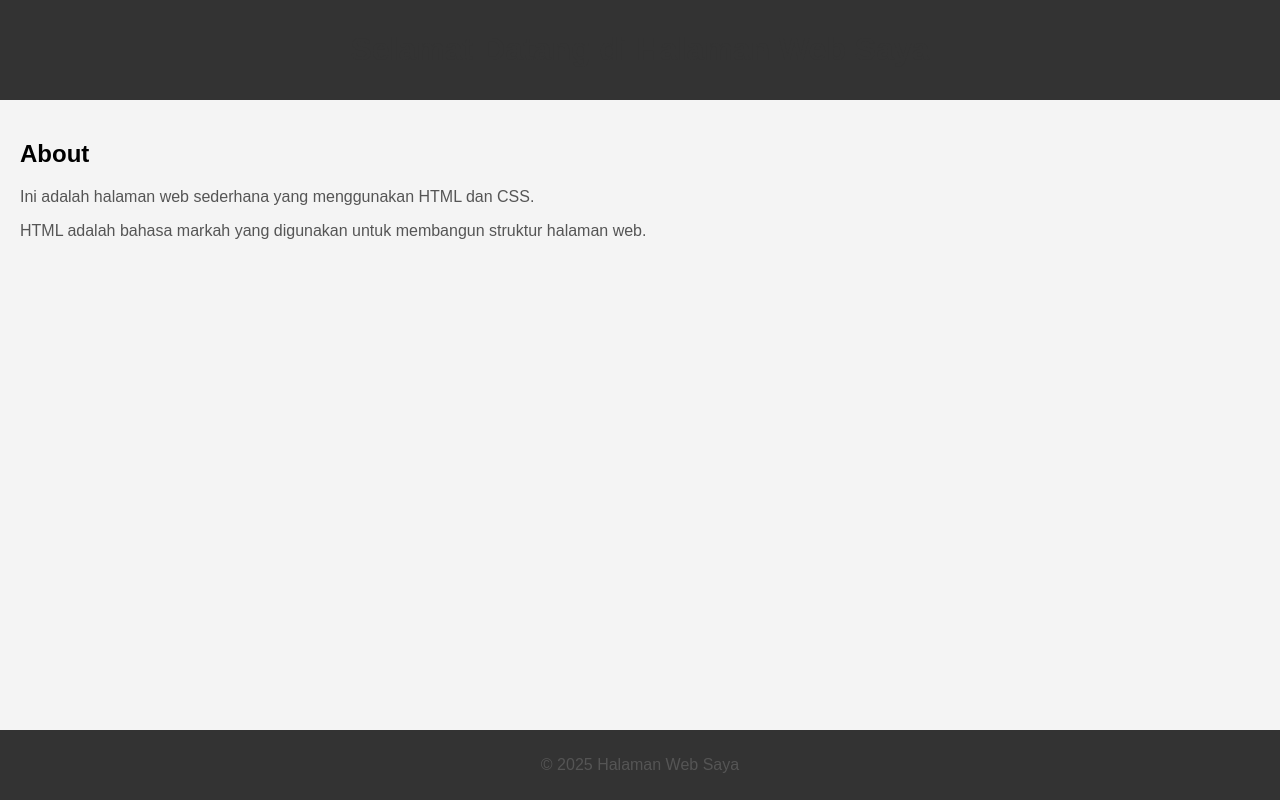
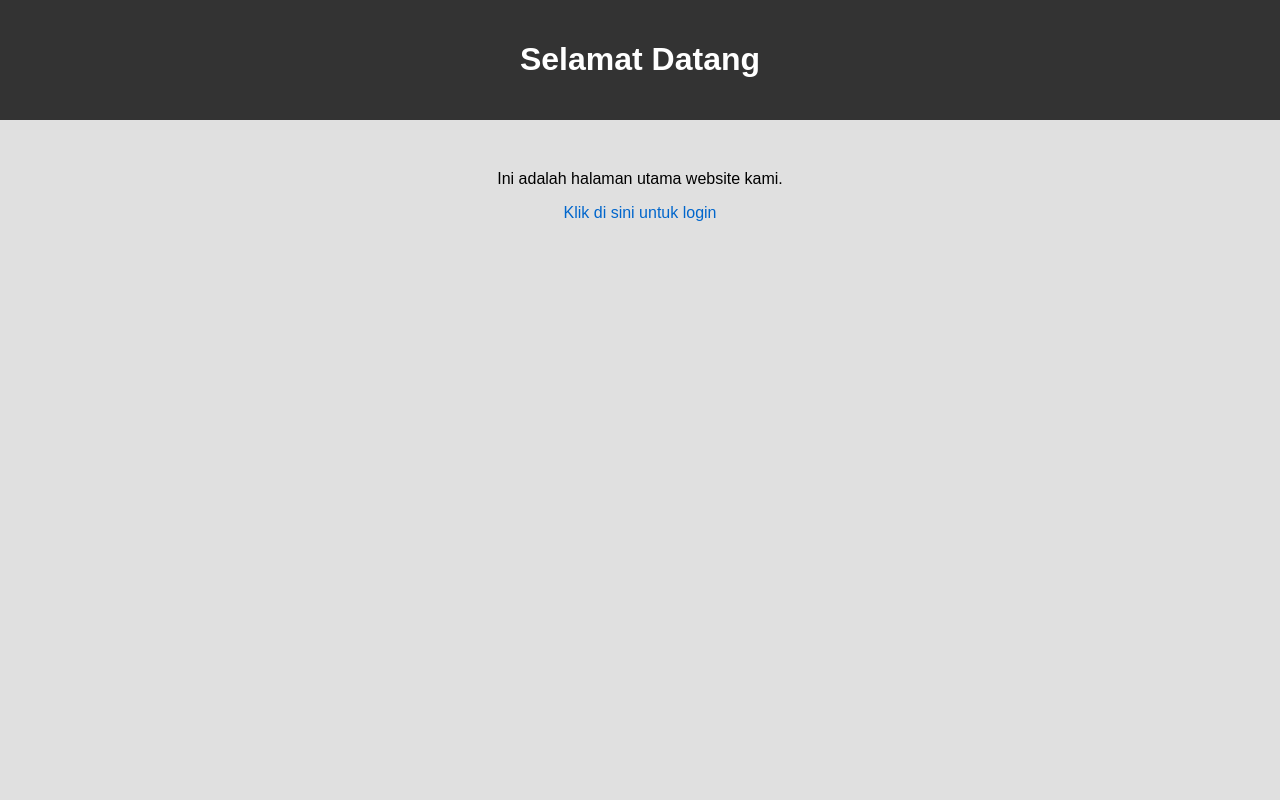
Before and after one commit to adtyhh/proyek-01, a plain HTML site: page index.html in a window 1280 px wide. Drawn offline with Linux system fonts and the light colour scheme.

Commit message:
Tambah index.html sebagai halaman utama

```diff
--- a/index.html
+++ b/index.html
@@ -3,55 +3,39 @@
 <head>
     <meta charset="UTF-8">
     <meta name="viewport" content="width=device-width, initial-scale=1.0">
-    <title>Halaman Web newwww </title>
+    <title>Halaman Utama</title>
     <style>
         body {
             font-family: Arial, sans-serif;
             margin: 0;
             padding: 0;
-            background-color: #f4f4f4;
+            background-color: #e0e0e0;
+            text-align: center;
         }
         header {
             background-color: #333;
             color: white;
-            padding: 10px 0;
-            text-align: center;
-        }
-        main {
             padding: 20px;
         }
-        footer {
-            background-color: #333;
-            color: white;
-            text-align: center;
-            padding: 10px 0;
-            position: absolute;
-            width: 100%;
-            bottom: 0;
+        .content {
+            margin-top: 50px;
         }
-        h1 {
-            color: #333;
+        a {
+            color: #0066cc;
+            text-decoration: none;
         }
-        p {
-            color: #555;
+        a:hover {
+            text-decoration: underline;
         }
     </style>
 </head>
 <body>
-
-<header>
-    <h1>Selamat Datang di Halaman Web Saya</h1>
-</header>
-
-<main>
-    <h2>About</h2>
-    <p>Ini adalah halaman web sederhana yang menggunakan HTML dan CSS.</p>
-    <p>HTML adalah bahasa markah yang digunakan untuk membangun struktur halaman web.</p>
-</main>
-
-<footer>
-    <p>&copy; 2025 Halaman Web Saya</p>
-</footer>
-
+    <header>
+        <h1>Selamat Datang</h1>
+    </header>
+    <div class="content">
+        <p>Ini adalah halaman utama website kami.</p>
+        <p><a href="login.html">Klik di sini untuk login</a></p>
+    </div>
 </body>
 </html>
```
